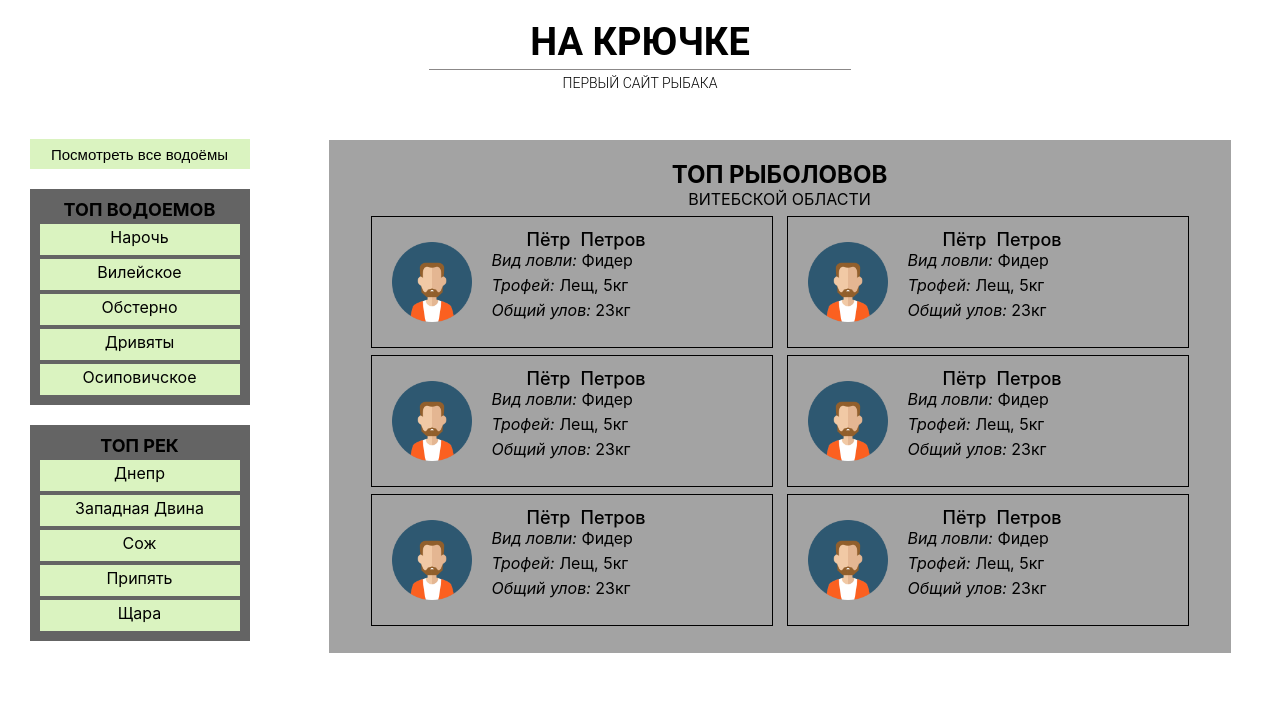
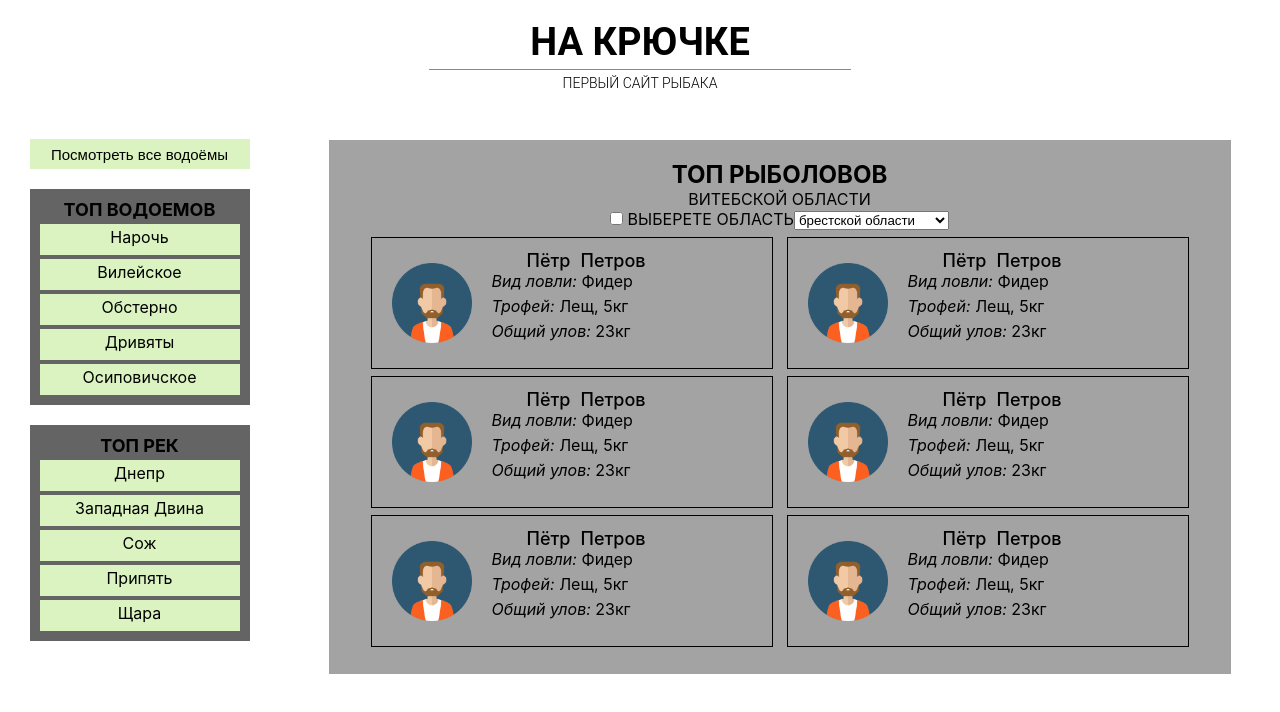
Before and after one commit to Khanetsky-Zhenya/ON_HOOK, a React (Create React App) app: page / in a window 1280 px wide. Shown: the top 712 px of the page. Built offline with nearby package versions, Linux system fonts and the light colour scheme.

Commit message:
work with component FishList

```diff
--- a/src/components/Main/FishList/FishList.jsx
+++ b/src/components/Main/FishList/FishList.jsx
@@ -22,6 +22,17 @@ console.log(allFishMans)
       <div className={styles.List__Header}>
         <h2 className={styles.List__Title}>топ рыболовов</h2>
         <p className={styles.List__SubTitle}>витебской области</p>
+        <label>
+          <input type="checkbox" /> Выберете область
+          <select class=""  > Выберете область
+            <option>брестской области</option>
+            <option>витебской области</option>
+            <option>гродненской области</option>
+            <option>гомельской области</option>
+            <option>могилевской области</option>
+            <option>минской области</option>
+          </select>
+        </label>
       </div>
       <div className={styles.List__UserTop}>
         <div>
```
